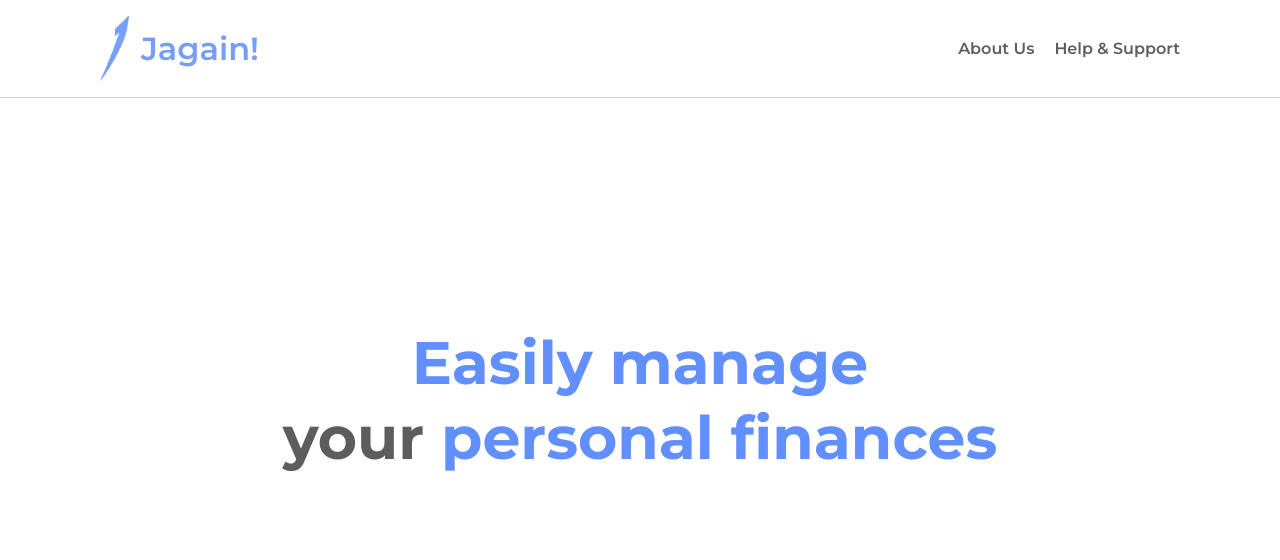
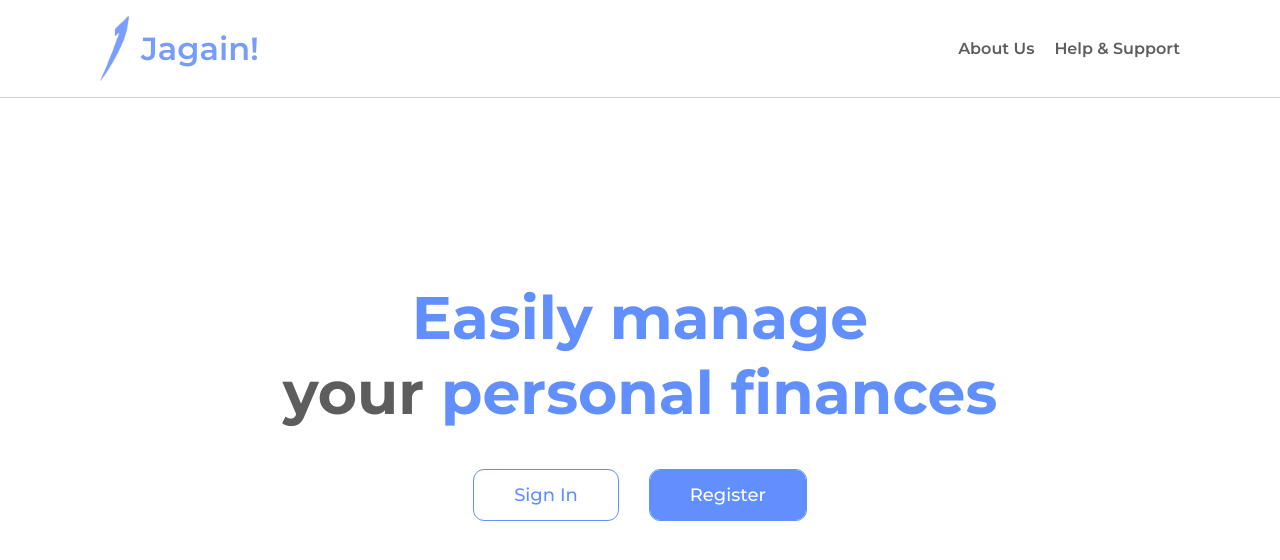
Before and after one commit to ahmadzaki2975/jagain-v2, a Next.js app: page / in a window 1280 px wide. Shown: the top 560 px of the page. Built offline with nearby package versions, Linux system fonts and the light colour scheme.

Commit message:
feat: add Buttons in landing page

```diff
--- a/src/app/page.js
+++ b/src/app/page.js
@@ -1,3 +1,4 @@
+import Button from "@/components/Button";
 import Image from "next/image";
 import Link from "next/link";
 
@@ -18,6 +19,10 @@ export default function Home() {
 
       <section className="flex text-center min-h-screen z-[1] leading-[125%] text-blue-primary font-montserrat text-[60px] font-bold flex-col justify-center items-center">
         <p>Easily manage <br /> <span className="text-grey-primary">your</span> personal finances</p>
+        <div className="flex gap-8 mt-10">
+          <Button text="Sign In" variant="secondary" classname="px-10 py-4" />
+          <Button text="Register" variant="primary" classname="px-10 py-4" />
+        </div>
       </section>
     </main>
   );
```
